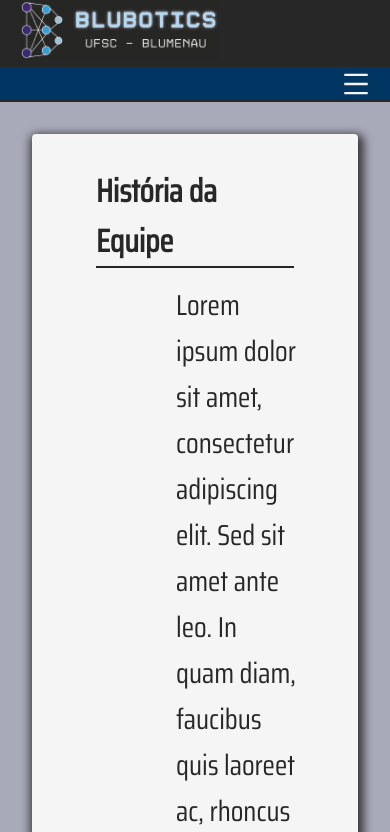
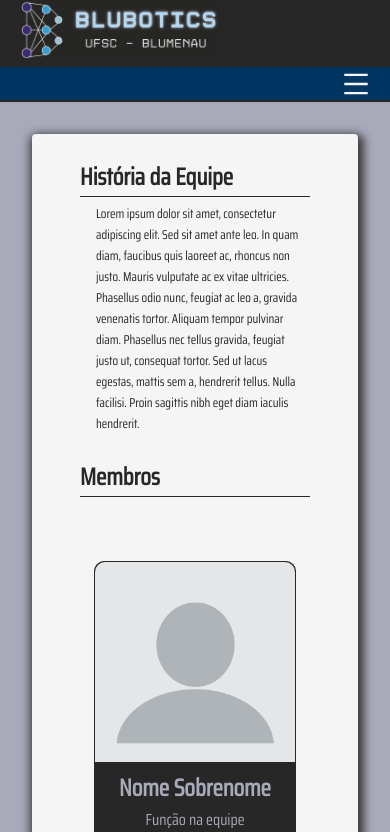
Before and after one commit to BrunoBronzeri/Blubotics, a React (Create React App) app: page /team in a window 390 px wide. Shown: the top 832 px of the page. Built offline with nearby package versions, Linux system fonts and the light colour scheme; the HTML template or start-up script is replaced by a standard one.

Commit message:
ajust font-size

```diff
--- a/src/components/layout/NavBar.js
+++ b/src/components/layout/NavBar.js
@@ -2,7 +2,6 @@ import Navigation from './Navigation';
 import MobileNavigation from './MobileNavigation';
 
 import styles from './NavBar.module.css'
-
 
 function NavBar() {
     return (
--- a/src/components/pages/Mates.module.css
+++ b/src/components/pages/Mates.module.css
@@ -108,4 +108,13 @@
     .card_below {
         display: none;
     }
+    .doc h1 {
+        font-size: 1.5em;
+        border-bottom: 1px solid #272727;
+    }
+    .doc p {
+        font-size: 0.8em;
+        margin-right: 4em;
+        margin-left: 5em;
+    }
 }
```
